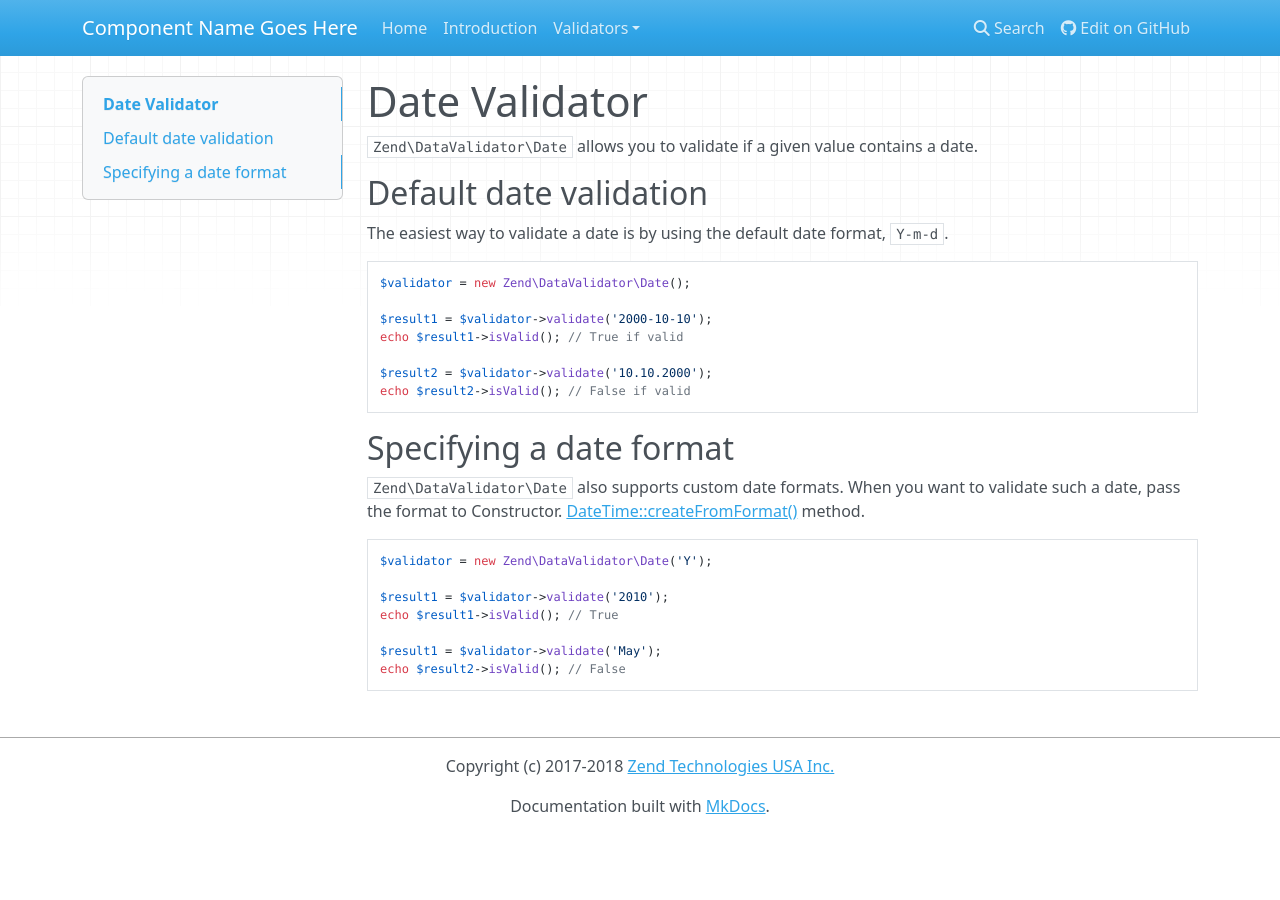
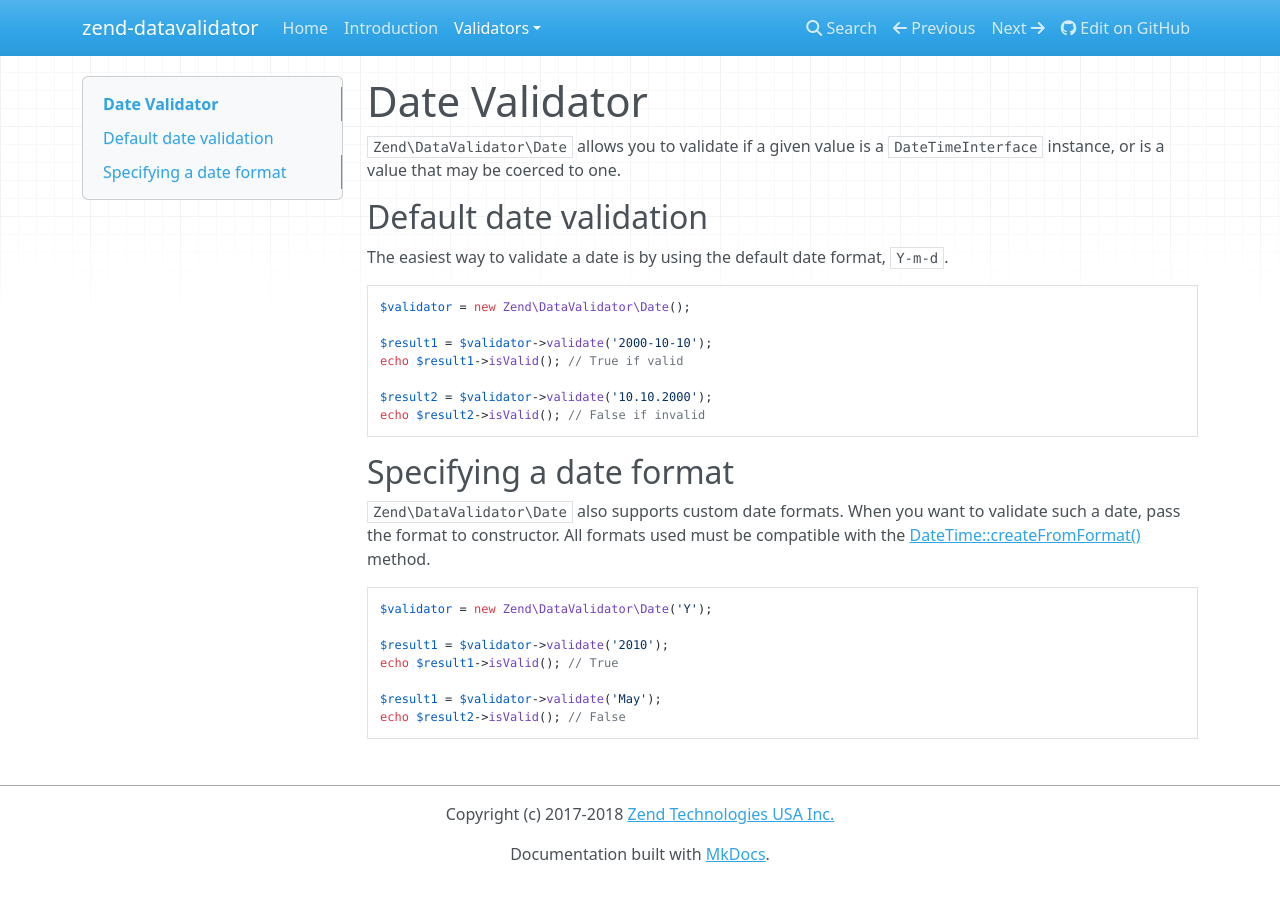
Before and after one commit to weierophinney/zend-datavalidator, an MkDocs documentation site: the page built from docs/book/validators/date.md, in a window 1280 px wide. Built offline with MkDocs 1.6.1, drawn with Linux system fonts in a browser that asks for light colours; nearby versions of some CDN libraries; old or Windows-style settings are respelled for this version of MkDocs.

Commit message:
Add Date validator docs to ToC.

````diff
--- a/docs/book/validators/date.md
+++ b/docs/book/validators/date.md
@@ -1,6 +1,7 @@
 # Date Validator
 
-`Zend\DataValidator\Date` allows you to validate if a given value contains a date.
+`Zend\DataValidator\Date` allows you to validate if a given value is a
+`DateTimeInterface` instance, or is a value that may be coerced to one.
 
 ## Default date validation
 
@@ -14,13 +15,14 @@ $result1 = $validator->validate('2000-10-10');
 echo $result1->isValid(); // True if valid
 
 $result2 = $validator->validate('10.10.2000');
-echo $result2->isValid(); // False if valid
+echo $result2->isValid(); // False if invalid
 ```
 
 ## Specifying a date format
 
 `Zend\DataValidator\Date` also supports custom date formats. When you want to
-validate such a date, pass the format to Constructor. [DateTime::createFromFormat()](http://php.net/manual/en/datetime.createfromformat.php#refsect1-datetime.createfromformat-parameters) method.
+validate such a date, pass the format to constructor. All formats used must be
+compatible with the [DateTime::createFromFormat()](http://php.net/manual/en/datetime.createfromformat.php#refsect1-datetime.createfromformat-parameters) method.
 
 ```php
 $validator = new Zend\DataValidator\Date('Y');
--- a/mkdocs.yml
+++ b/mkdocs.yml
@@ -5,8 +5,9 @@ pages:
     - Introduction: intro.md
     - Validators:
       - Barcode: validators/barcode.md
+      - Date: validators/date.md
       - UUID: validators/uuid.md
-site_name: Component Name Goes Here
-site_description: 'Component Description goes here'
+site_name: zend-datavalidator
+site_description: 'General purpose, decoupled validation component.'
 repo_url: 'https://github.com/zendframework/zend-datavalidator'
 copyright: 'Copyright (c) 2017-2018 <a href="http://www.zend.com/">Zend Technologies USA Inc.</a>'
````
